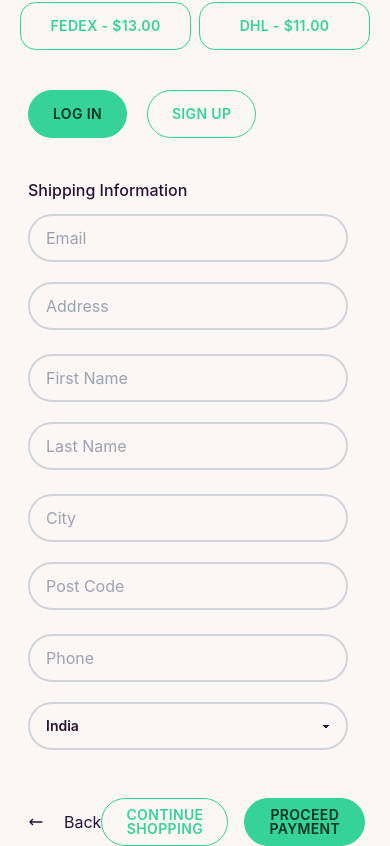
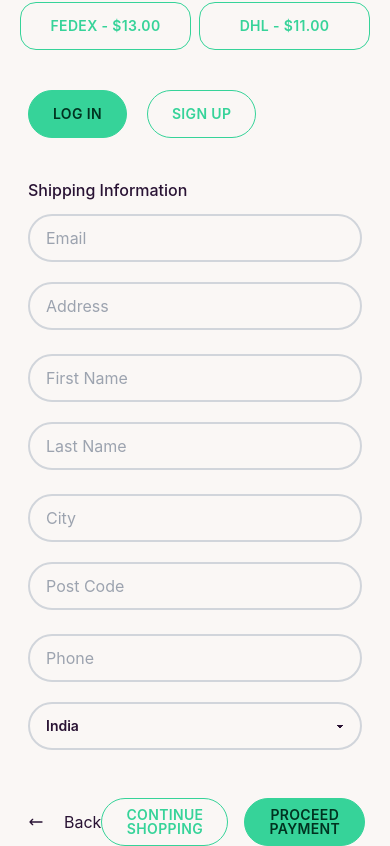
Before and after one commit to iinaamasum/payment-page, a React (Create React App) app: page / in a window 390 px wide. Shown: the part 790-1636 px from the top of the page. Built offline with nearby package versions, Linux system fonts and the light colour scheme.

Commit message:
input size fixed

```diff
--- a/src/Components/PaymentPage/ShippingInfo.jsx
+++ b/src/Components/PaymentPage/ShippingInfo.jsx
@@ -38,66 +38,66 @@ const ShippingInfo = () => {
         <h3 className="mt-10 font-medium">Shipping Information</h3>
 
         {/* email and address  */}
-        <div className="md:flex items-center py-2 gap-3 mb-2 mt-1">
+        <div className="lg:flex items-center py-2 gap-3 mb-2 mt-1">
           <input
             type="text"
             name="email"
             placeholder="Email"
-            class="input w-full max-w-xs border-2 border-gray-300 mb-5 md:mb-0"
+            class="input w-full border-2 border-gray-300 mb-5 lg:mb-0"
           />
           <input
             type="text"
             name="address"
             placeholder="Address"
-            class="input w-full max-w-xs border-2 border-gray-300"
+            class="input w-full  border-2 border-gray-300"
           />
         </div>
 
         {/* first and last name */}
-        <div className="md:flex items-center py-2 gap-3 my-2">
+        <div className="lg:flex items-center py-2 gap-3 my-2">
           <input
             type="text"
             name="first_name"
             placeholder="First Name"
-            class="input w-full max-w-xs border-2 border-gray-300 mb-5 md:mb-0"
+            class="input w-full border-2 border-gray-300 mb-5 lg:mb-0"
           />
           <input
             type="text"
             name="last_name"
             placeholder="Last Name"
-            class="input w-full max-w-xs border-2 border-gray-300"
+            class="input w-full  border-2 border-gray-300"
           />
         </div>
 
         {/* city and post code  */}
-        <div className="md:flex items-center py-2 gap-3 my-2">
+        <div className="lg:flex items-center py-2 gap-3 my-2">
           <input
             type="text"
             name="city"
             placeholder="City"
-            class="input w-full max-w-xs border-2 border-gray-300 mb-5 md:mb-0"
+            class="input w-full border-2 border-gray-300 mb-5 lg:mb-0"
           />
           <input
             type="text"
             name="post_code"
             placeholder="Post Code"
-            class="input w-full max-w-xs border-2 border-gray-300"
+            class="input w-full  border-2 border-gray-300"
           />
         </div>
 
         {/* phone and location  */}
-        <div className="md:flex items-center py-2 gap-3 my-2">
+        <div className="lg:flex items-center py-2 gap-3 my-2">
           <input
             type="test"
             name="phone_number"
             placeholder="Phone"
-            class="input w-full max-w-xs border-2 border-gray-300 mb-5 md:mb-0"
+            class="input w-full border-2 border-gray-300 mb-5 lg:mb-0"
           />
           <select
             onChange={(e) => {
               setLocation(e.target.value);
             }}
-            class="select w-full max-w-xs border-2 border-gray-300"
+            class="select w-full  border-2 border-gray-300"
           >
             <option value="India" selected>
               India
```
Also changed, not shown: src/Assets/images/bg-img.jpg (added).
